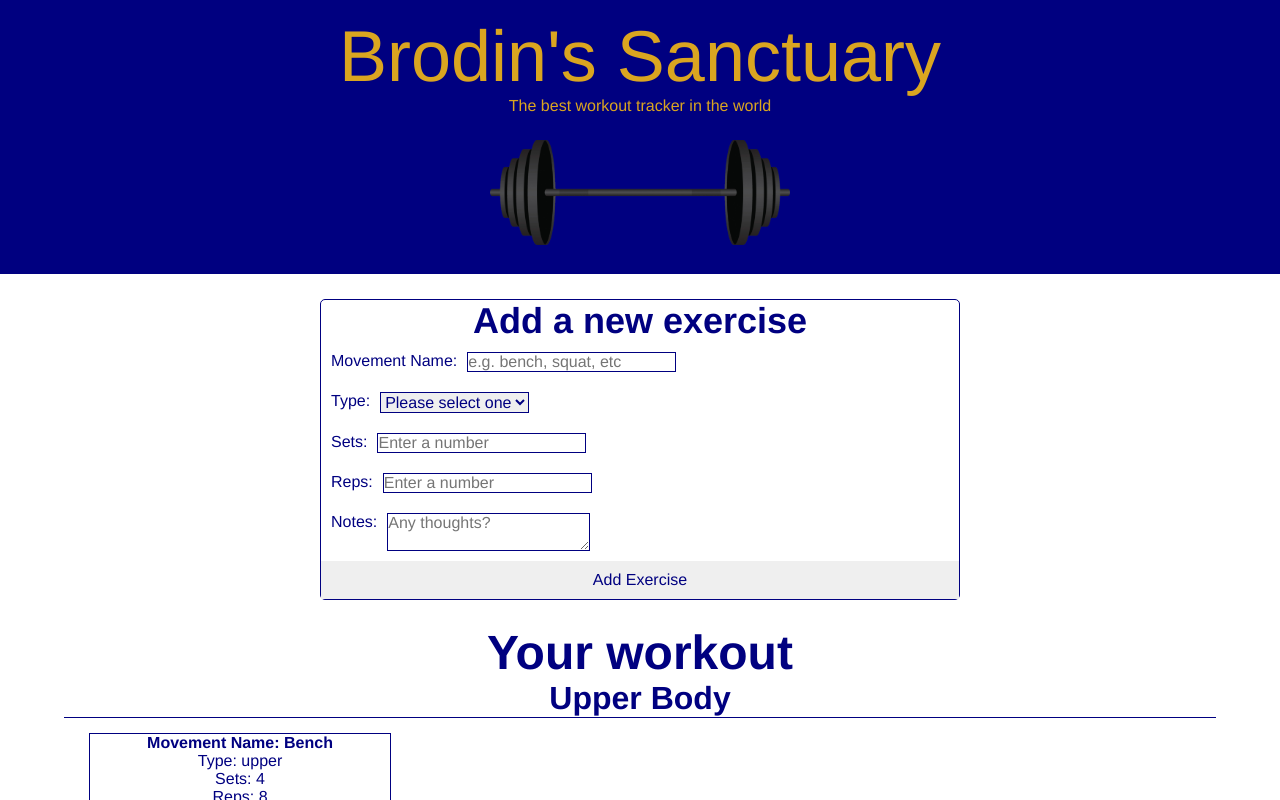
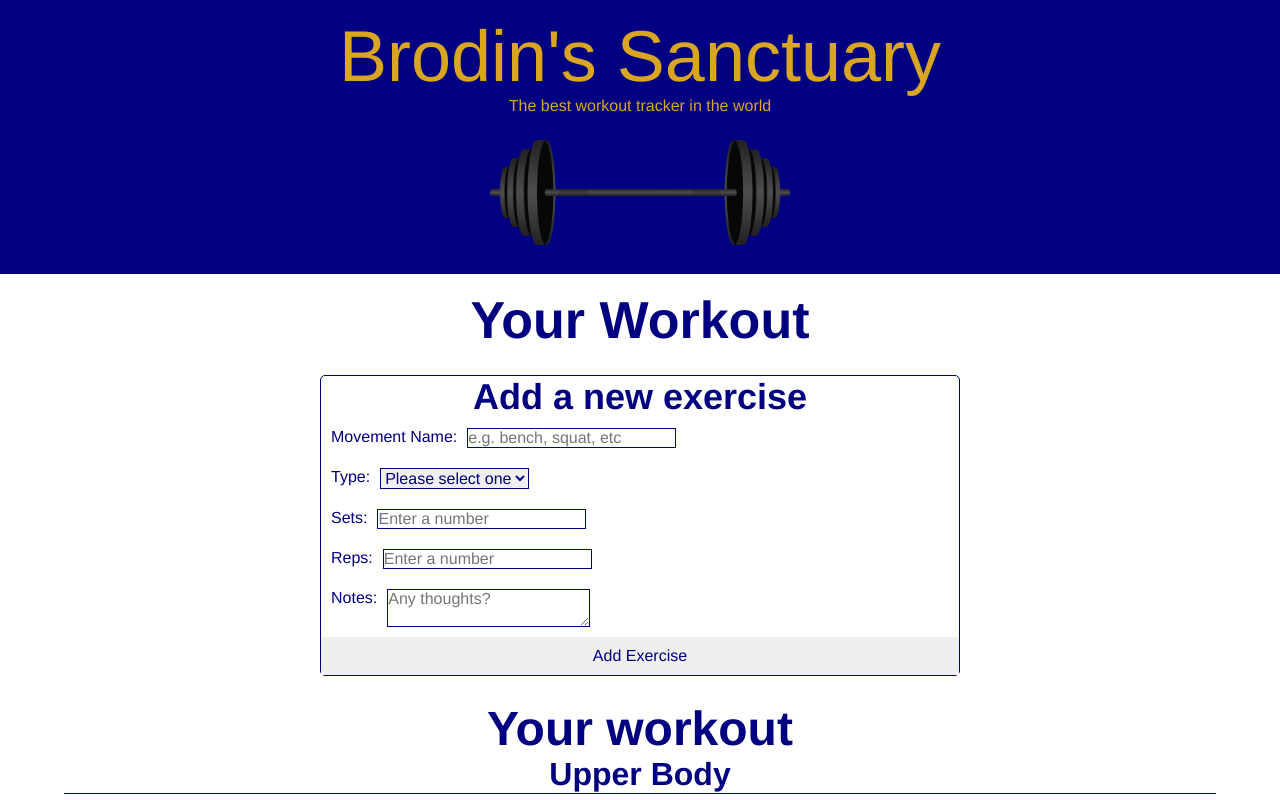
Before and after one commit to alchemy-bootcamp-two-summer-2018/list-of-vue, a Vue app: page / in a window 1280 px wide. Shown: the top 800 px of the page. Built offline with nearby package versions, Linux system fonts and the light colour scheme.

Commit message:
moving page title

```diff
--- a/src/App.vue
+++ b/src/App.vue
@@ -1,7 +1,7 @@
 <template>
   <div id="app">
     <Header/>
-
+    <h2>Your Workout</h2>
     <AddExerciseForm
       v-bind:onAdd="handleAdd"
     />
@@ -51,7 +51,13 @@ export default {
 </script>
 
 <style scoped>
-
+* {
+    color: navy;
+}
+h2 {
+  margin-top: 16px;
+  font-size: 52px;
+}
 
 
 
```
